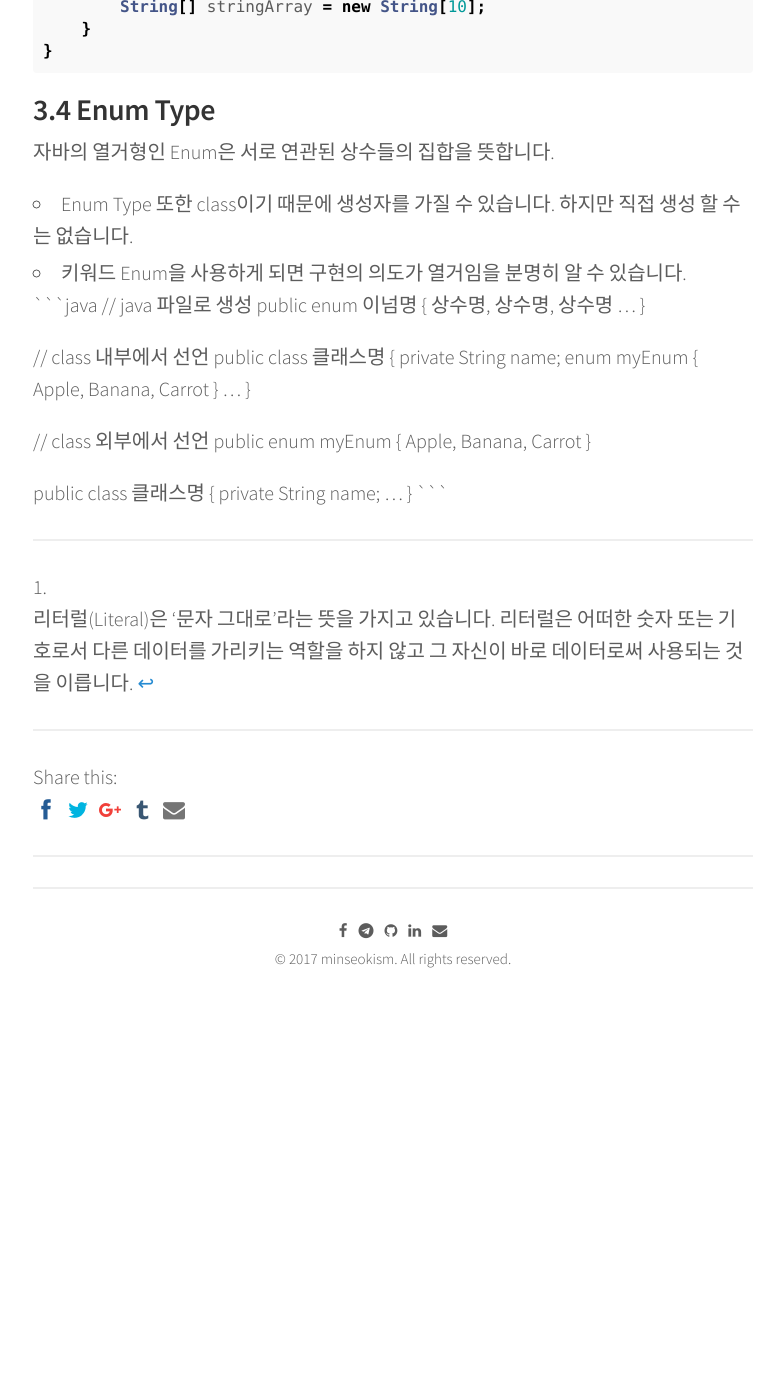
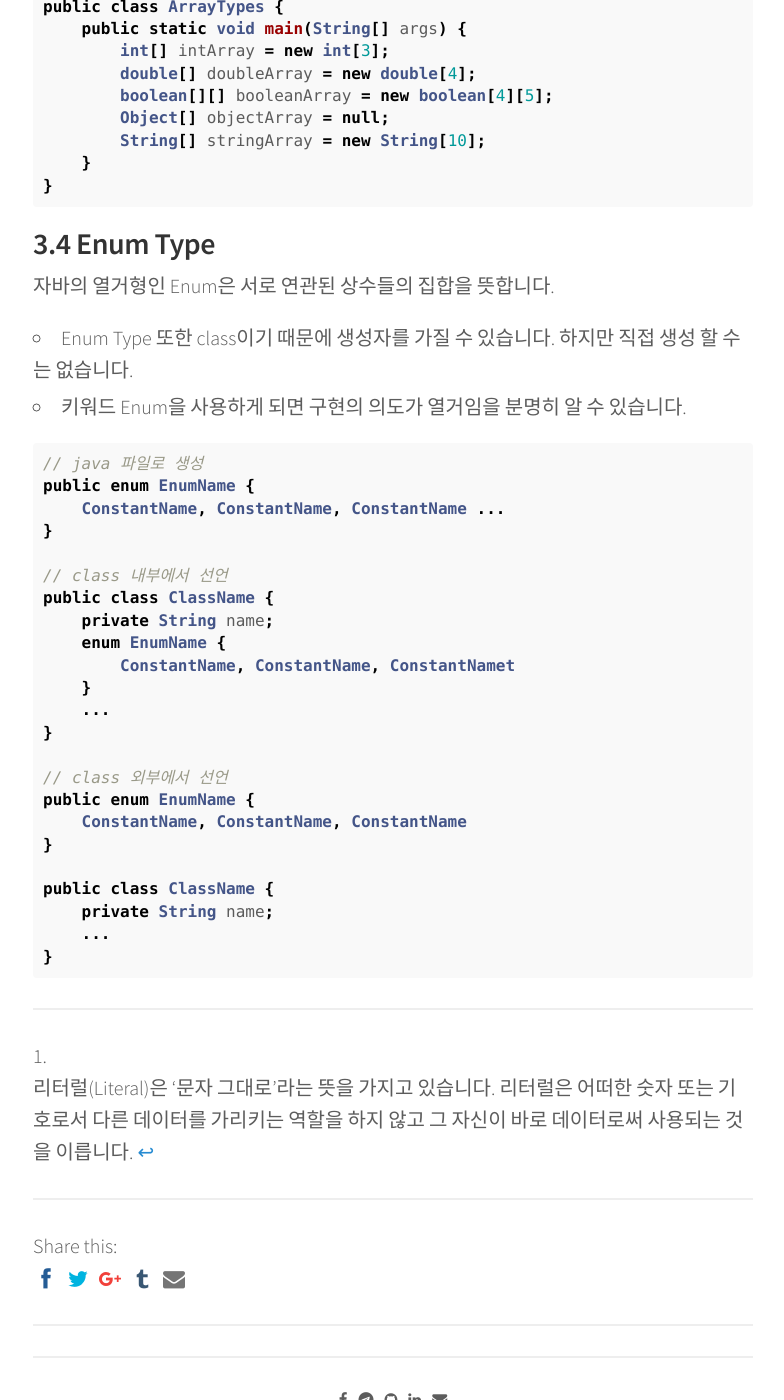
Before and after one commit to minseokism/minseokism.github.io, a Jekyll site: the page built from _posts/2017-04-04-java_data_type_01.md, in a window 1280 px wide and 1400 px high, scrolled down 5569 px. Shown: the whole window, without its empty margins (247-1031 px from the left). Built offline with Jekyll 4.4.1, drawn with Linux system fonts in a browser that asks for light colours; comment, search, counter and statistics services are not loaded; before the commit the page ends 6640 px from its top, so only the background shows below that; some of the changed text lies outside the part shown.

Commit message:
Changed post-03

````diff
--- a/_posts/2017-04-04-java_data_type_01.md
+++ b/_posts/2017-04-04-java_data_type_01.md
@@ -74,7 +74,7 @@ boolean     false
 ```
 byte -> short -> int -> long -> float -> double
                   ↑
-        char    ─┘
+        char     ─┘
 ```
 ## 3. Reference Types
 ---
@@ -147,11 +147,13 @@ Abstarct Class는 실체 클래스들의 공통적인 특성을 추출해서 선
 
 abstract class 작성법 입니다.
 ```java
-public abstract class 클래스명 {
+public abstract class ClassName {
+
     // 필드
     // 생성자
     // 메소드
-    [public|protected] abstract 리턴타입 메소드명 (매개변수, ...) ; // 꼭 선언할 필요는 없습니다.
+
+    [public|protected] abstract ReturnType MethodName (parameter, ...) ; // 꼭 선언할 필요는 없습니다.
 }
 ```
 
@@ -166,11 +168,11 @@ Java에서 Interface Type은 객체의 사용 방법을 정의한 Type입니다.
 
 interface 작성법은 다음과 같습니다.
 ```java
-[public] interface 인터페이스명 <T> {
-    [public static final] 타입 상수명 = 값;               // 상수
-    [public abstract] 리턴타입 메소드명 (매개변수, ...) ;  // 추상 메소드
-    [public] default 리턴타입 메소드명 (매개변수, ...) { } // default 메소드
-    [public] static 리턴타입 메소드명 (매개변수, ...) { }  // static 메소드
+[public] interface InterfaceName {
+    [public static final] Type ConstantName = Value;               // 상수
+    [public abstract] ReturnType MethodName (parameter, ...) ;  // 추상 메소드
+    [public] default ReturnType MethodName (parameter, ...) { } // default 메소드
+    [public] static ReturnType MethodName (parameter, ...) { }  // static 메소드
 }
 ```
 
@@ -200,27 +202,28 @@ public class ArrayTypes {
 자바의 열거형인 Enum은 서로 연관된 상수들의 집합을 뜻합니다.
 - Enum Type 또한 class이기 때문에 생성자를 가질 수 있습니다. 하지만 직접 생성 할 수는 없습니다.
 - 키워드 Enum을 사용하게 되면 구현의 의도가 열거임을 분명히 알 수 있습니다.
+
 ```java
 // java 파일로 생성
-public enum 이넘명 {
-    상수명, 상수명, 상수명 ...
+public enum EnumName {
+    ConstantName, ConstantName, ConstantName ...
 }
 
 // class 내부에서 선언
-public class 클래스명 {
+public class ClassName {
     private String name;
-    enum myEnum {
-        Apple, Banana, Carrot
+    enum EnumName {
+        ConstantName, ConstantName, ConstantNamet
     }
     ...
 }
 
 // class 외부에서 선언
-public enum myEnum {
-    Apple, Banana, Carrot
+public enum EnumName {
+    ConstantName, ConstantName, ConstantName
 }
 
-public class 클래스명 {
+public class ClassName {
     private String name;
     ...
 }
````
